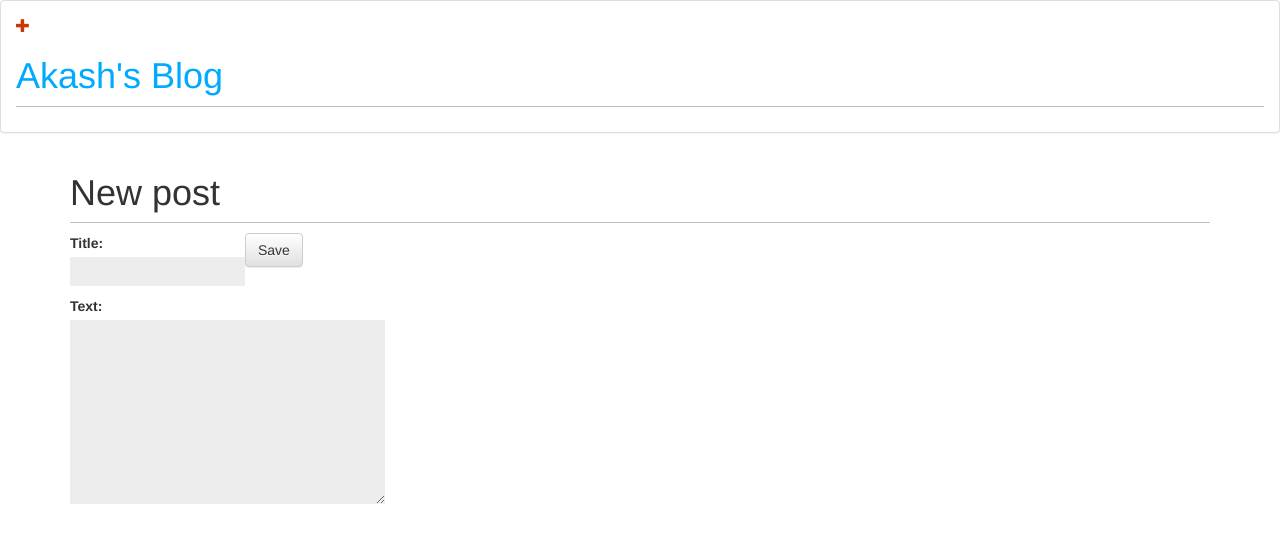
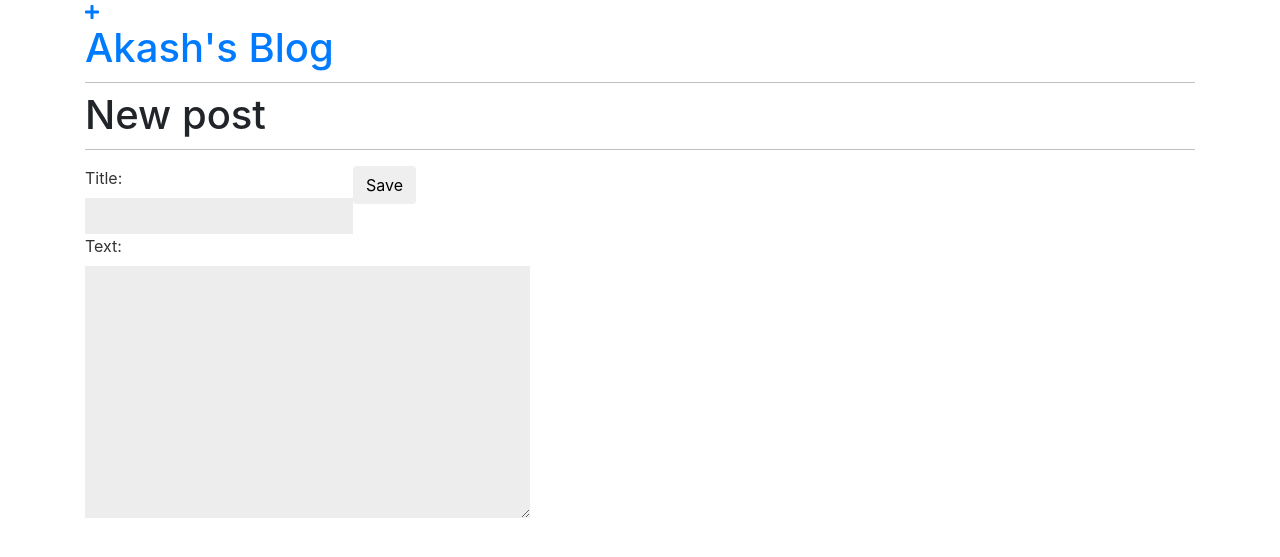
Before and after one commit to CruiseDevice/my-blog-in-django, a Django app: page /post/new/ in a window 1280 px wide. Shown: the top 557 px of the page. Run offline with Django 3.2, Linux system fonts and the light colour scheme; some libraries are stand-ins or nearby versions.

Commit message:
Now using bootstrap 4

```diff
--- a/blog/templates/blog/base.html
+++ b/blog/templates/blog/base.html
@@ -3,20 +3,22 @@
 <html>
   <head>
     <meta charset="utf-8">
-    <title>Akash's blog</title>
-    <link rel="stylesheet" href="//maxcdn.bootstrapcdn.com/bootstrap/3.2.0/css/bootstrap.min.css">
-    <link rel="stylesheet" href="//maxcdn.bootstrapcdn.com/bootstrap/3.2.0/css/bootstrap-theme.min.css">
+    <title>{% block title %}{% endblock %}</title>
     <link rel="stylesheet" href="{% static 'css/blog.css' %}">
+    <link rel="stylesheet" href="https://maxcdn.bootstrapcdn.com/bootstrap/4.0.0/css/bootstrap.min.css" integrity="sha384-Gn5384xqQ1aoWXA+058RXPxPg6fy4IWvTNh0E263XmFcJlSAwiGgFAW/dAiS6JXm" crossorigin="anonymous">
+
+    <script defer src="https://use.fontawesome.com/releases/v5.0.8/js/all.js"></script>
 
   </head>
   <body>
+    <div class="container">
+
       <div class="panel panel-default">
         <div class = "panel-body">
-          <a href="{% url 'post_new' %}" class="top-menu"><span class="glyphicon glyphicon-plus" style = "color:rgb(204, 54, 0)"></span></a>
+            <a href="{% url 'post_new' %}" class="top-menu"><span class="fas fa-plus"></span></a>
             <h1><a href="/">Akash's Blog</a></h1>
         </div>
       </div>
-    <div class="container">
               {% block content %}
               {% endblock %}
               {% if user.is_authenticated %}
@@ -24,4 +26,7 @@
               {% endif %}
     </div>
   </body>
+  <script src="https://code.jquery.com/jquery-3.2.1.slim.min.js" integrity="sha384-KJ3o2DKtIkvYIK3UENzmM7KCkRr/rE9/Qpg6aAZGJwFDMVNA/GpGFF93hXpG5KkN" crossorigin="anonymous"></script>
+  <script src="https://cdnjs.cloudflare.com/ajax/libs/popper.js/1.12.9/umd/popper.min.js" integrity="sha384-ApNbgh9B+Y1QKtv3Rn7W3mgPxhU9K/ScQsAP7hUibX39j7fakFPskvXusvfa0b4Q" crossorigin="anonymous"></script>
+  <script src="https://maxcdn.bootstrapcdn.com/bootstrap/4.0.0/js/bootstrap.min.js" integrity="sha384-JZR6Spejh4U02d8jOt6vLEHfe/JQGiRRSQQxSfFWpi1MquVdAyjUar5+76PVCmYl" crossorigin="anonymous"></script>
 </html>
```
Lines whose indentation alone changed are shown as unchanged.
